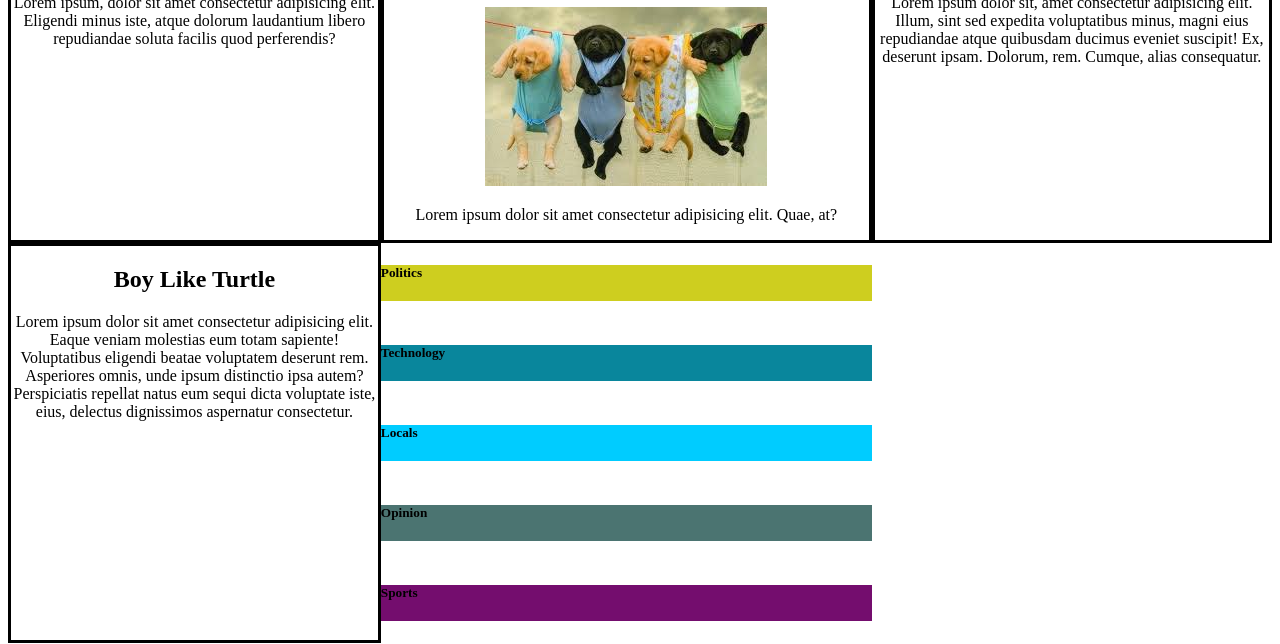
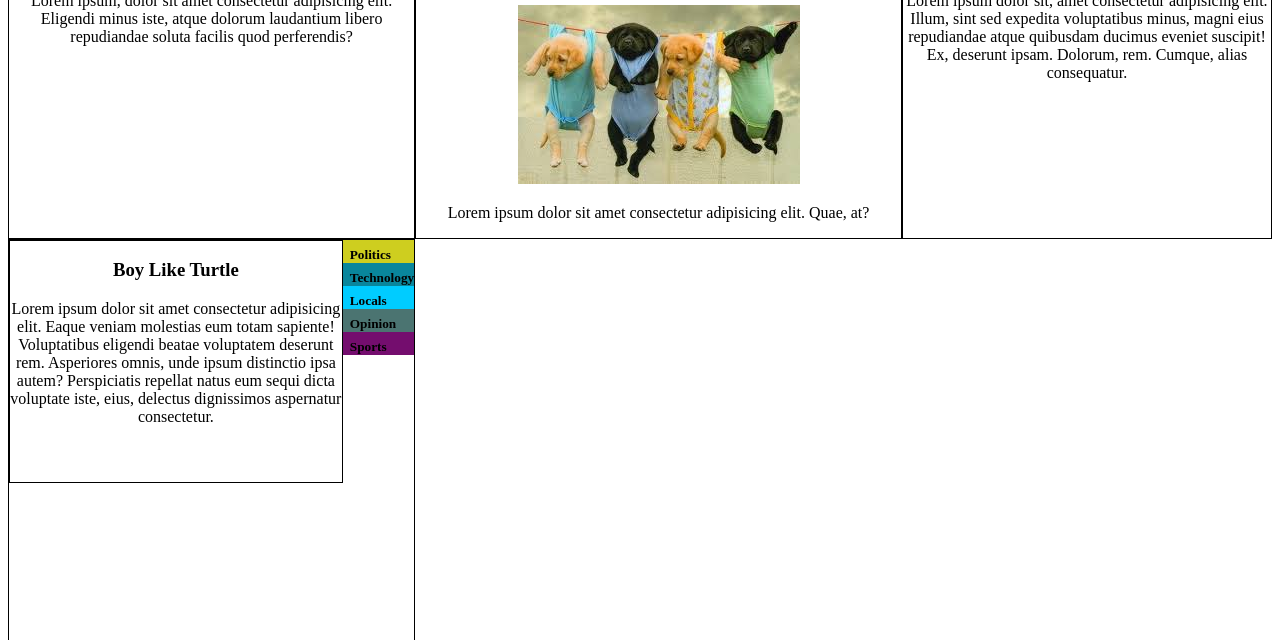
Before and after one commit to Gakii72/Assignment-002-css-grid-layout-with-media-querry, a plain HTML site: page index.html in a window 1280 px wide. Shown: the part 156-800 px from the top of the page. Drawn offline with Linux system fonts and the light colour scheme.

Commit message:
improved project

```diff
--- a/index.html
+++ b/index.html
@@ -28,18 +28,20 @@
             <h1>CSS Is Apparently A Thing</h1>
             <p>Lorem ipsum dolor sit, amet consectetur adipisicing elit. Illum, sint sed expedita voluptatibus minus, magni eius repudiandae atque quibusdam ducimus eveniet suscipit! Ex, deserunt ipsam. Dolorum, rem. Cumque, alias consequatur.</p>
         </aside>
+        <aside class="contain">
         <aside id="BOTTOMBAR">
             <h1>Boy Like Turtle</h1>
             <p>Lorem ipsum dolor sit amet consectetur adipisicing elit. Eaque veniam molestias eum totam sapiente! Voluptatibus eligendi beatae voluptatem deserunt rem. Asperiores omnis, unde ipsum distinctio ipsa autem? Perspiciatis repellat natus eum sequi dicta voluptate iste, eius, delectus dignissimos aspernatur consectetur.</p>
 
         </aside>
+        <aside class="rightsidebar">
 
-            <aside class="contain">
             <h5 id="one">Politics</h5>
             <h5 id="two">Technology</h5>
             <h5 id="three">Locals</h5>
             <h5 id="four">Opinion</h5>
             <h5 id="five">Sports</h5>
+        </aside>
             </aside>
 
 
--- a/style.css
+++ b/style.css
@@ -10,19 +10,23 @@ h1{
     text-align: center;
 }
 #LEFTSIDEBAR{
-    border:  solid;
+    border: 0.5px solid;
 }
 main{
-    border: solid;
+    border:0.5px solid;
 }
 
 #RIGHTSIDEBAR{
-    border: solid;
+    border: 0.5px solid;
 }
 #BOTTOMBAR{
-    border: solid;
+    border:0.5px solid;
+
 }
 .contain{
+    border : 0.9px solid;
+    border-bottom: 0.5px;
+
     display: grid;
     height: 50vh;
     grid-template-columns: auto;
@@ -34,30 +38,51 @@ main{
     "four four four four"
     "five five five five"
     ;
+
 }
 #one{
     background-color: rgb(206, 206, 31);
     text-align: left;
     grid-area:one ;
+    padding-top: 7px;
+    padding-left: 7px;
+    margin: 0px;
+
 
 }
 #two{
     background-color:rgb(9, 134, 156);
     text-align: left;
     grid-area: two;
+    padding-top: 7px;
+    padding-left: 7px;
+    margin: 0px;
+
 }
 #three{
     background-color: rgb(0, 204, 255);
     text-align: left;
     grid-area: three;
+    padding-top: 7px;
+    padding-left: 7px;
+    margin: 0px;
+
 }
 #four{
     background-color: rgb(75, 116, 113);
     text-align: left;
     grid-area: four;
+    padding-top: 7px;
+    padding-left: 7px;
+    margin: 0px;
+
 }
 #five{
     background-color: rgb(116, 13, 110);
     text-align: left;
     grid-area: five;
+    padding-top: 7px;
+    padding-left: 7px;
+    margin: 0px;
+
 }
```
